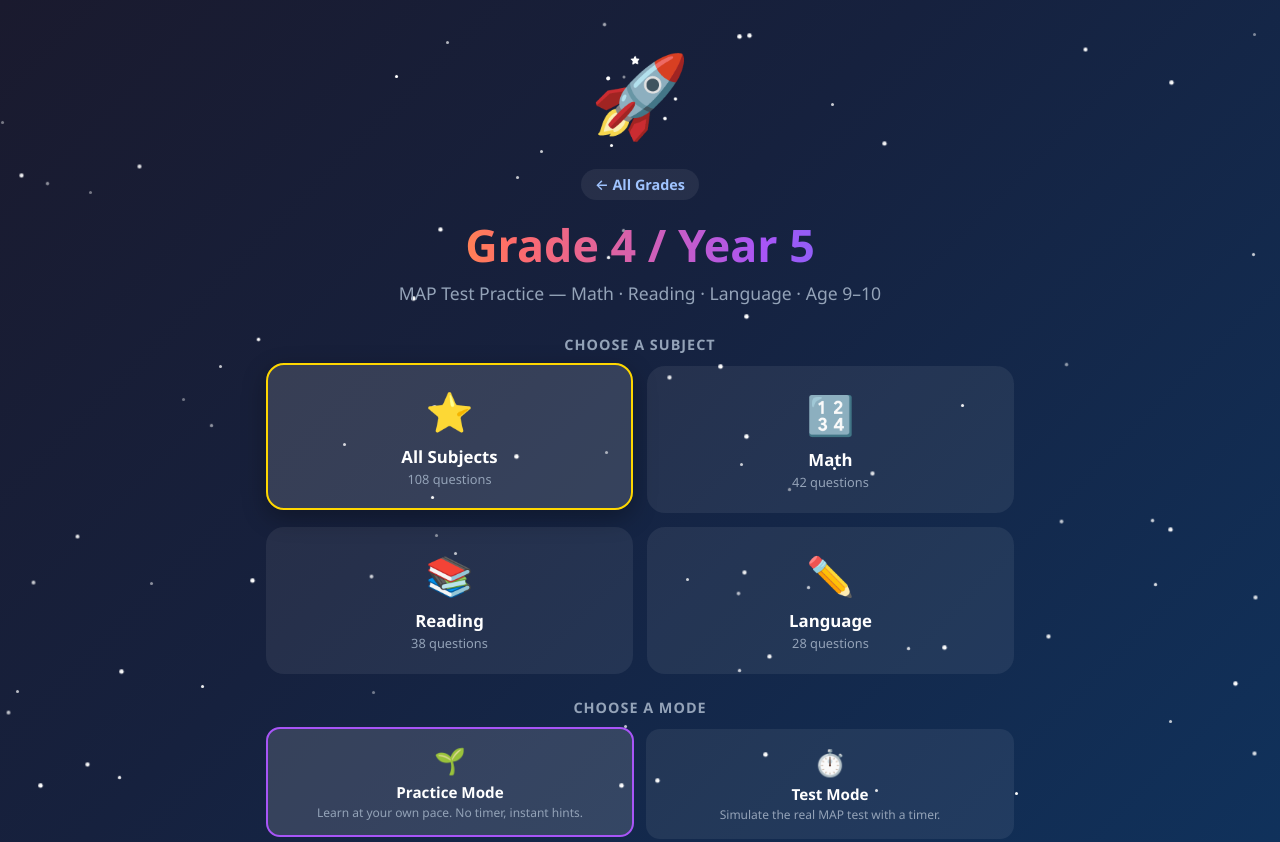
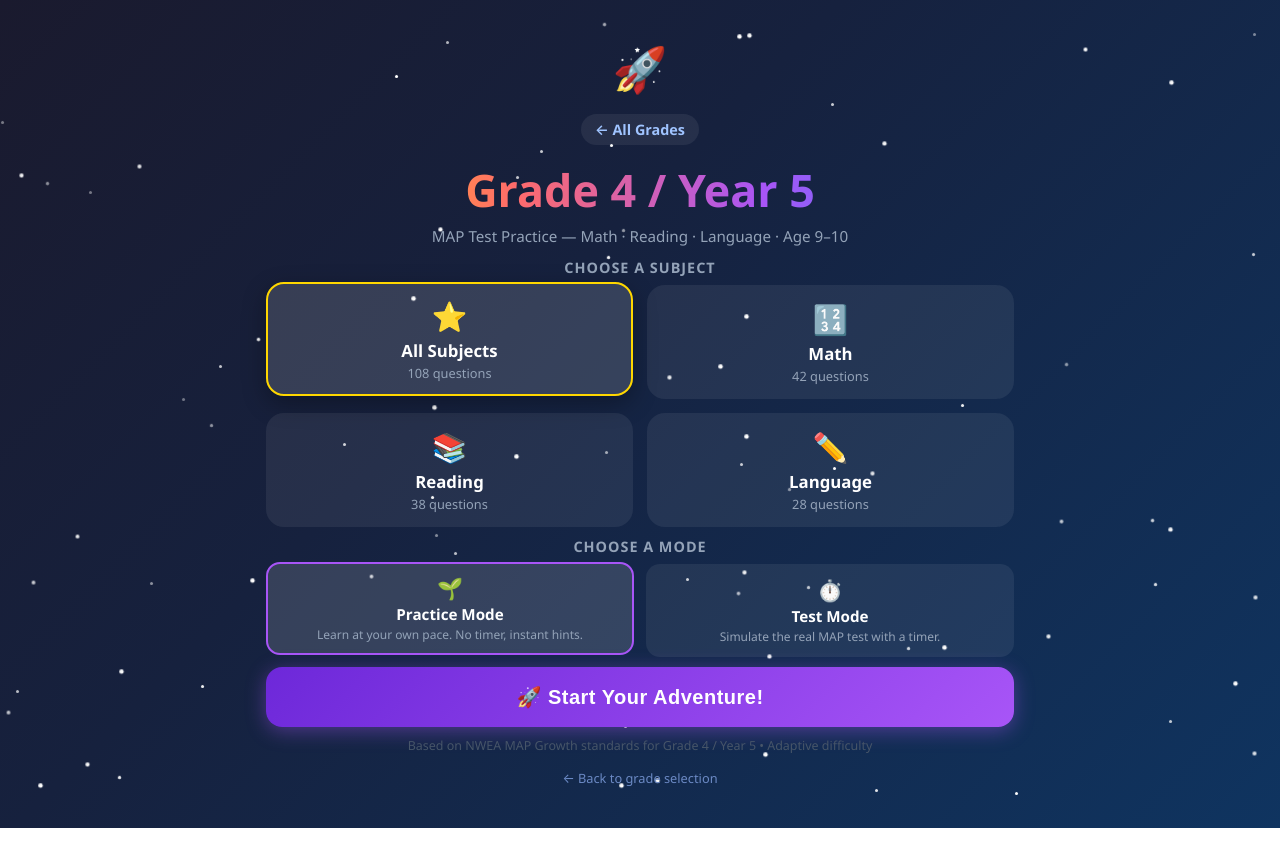
Before and after one commit to MrPawelCz/map-test, a plain HTML site: page grade4/index.html in a window 1280 px wide. Shown: the top 842 px of the page. Drawn offline with Linux system fonts and the light colour scheme.

Commit message:
fix: compact home screen layout — Start button now visible without scrolling

```diff
--- a/grade4/index.html
+++ b/grade4/index.html
@@ -40,7 +40,7 @@
 
     /* ===== HOME SCREEN ===== */
     #homeScreen { text-align: center; padding-top: 30px; }
-    .logo-mascot { font-size: 80px; animation: bounce 2s ease-in-out infinite; display: block; margin-bottom: 10px; }
+    .logo-mascot { font-size: 44px; animation: bounce 2s ease-in-out infinite; display: block; margin-bottom: 4px; }
     @keyframes bounce {
       0%, 100% { transform: translateY(0); }
       50% { transform: translateY(-12px); }
@@ -52,16 +52,16 @@
       -webkit-background-clip: text; -webkit-text-fill-color: transparent;
       margin-bottom: 6px;
     }
-    .app-subtitle { font-size: 1.1rem; color: #94a3b8; margin-bottom: 30px; }
+    .app-subtitle { font-size: 0.95rem; color: #94a3b8; margin-bottom: 12px; }
 
     .subject-grid {
       display: grid; grid-template-columns: repeat(2, 1fr); gap: 14px;
-      margin-bottom: 24px;
+      margin-bottom: 10px;
     }
     .subject-card {
       background: rgba(255,255,255,0.07);
       border: 2px solid transparent;
-      border-radius: 18px; padding: 20px 14px;
+      border-radius: 18px; padding: 12px 10px;
       cursor: pointer; transition: all 0.25s;
       text-align: center;
     }
@@ -71,7 +71,7 @@
       box-shadow: 0 8px 24px rgba(0,0,0,0.3);
     }
     .subject-card.selected { border-color: var(--color); }
-    .subject-card .icon { font-size: 2.4rem; display: block; margin-bottom: 8px; }
+    .subject-card .icon { font-size: 1.8rem; display: block; margin-bottom:  4px; }
     .subject-card .label { font-weight: 700; font-size: 1.05rem; }
     .subject-card .count { font-size: 0.8rem; color: #94a3b8; margin-top: 2px; }
     .subject-card[data-subject="all"]  { --color: #ffd700; }
@@ -80,18 +80,18 @@
     .subject-card[data-subject="language"] { --color: #f59e0b; }
 
     .mode-row {
-      display: grid; grid-template-columns: 1fr 1fr; gap: 12px; margin-bottom: 24px;
+      display: grid; grid-template-columns: 1fr 1fr; gap: 12px; margin-bottom: 10px;
     }
     .mode-btn {
       background: rgba(255,255,255,0.07);
-      border: 2px solid transparent; border-radius: 14px; padding: 14px 10px;
+      border: 2px solid transparent; border-radius: 14px; padding: 10px 8px;
       cursor: pointer; transition: all 0.2s; text-align: center;
     }
     .mode-btn:hover, .mode-btn.selected {
       background: rgba(255,255,255,0.14);
       border-color: #a855f7; transform: translateY(-2px);
     }
-    .mode-btn .icon { font-size: 1.6rem; display: block; margin-bottom: 4px; }
+    .mode-btn .icon { font-size: 1.3rem; display: block; margin-bottom:  2px; }
     .mode-btn .label { font-weight: 700; font-size: 0.95rem; }
     .mode-btn .desc { font-size: 0.75rem; color: #94a3b8; margin-top: 2px; }
 
@@ -373,7 +373,7 @@
     <h1 class="app-title">Grade 4 / Year 5</h1>
     <p class="app-subtitle">MAP Test Practice — Math · Reading · Language · Age 9–10</p>
 
-    <h2 style="font-size:0.9rem;color:#94a3b8;margin-bottom:12px;text-transform:uppercase;letter-spacing:1px;">Choose a Subject</h2>
+    <h2 style="font-size:0.9rem;color:#94a3b8;margin-bottom:8px;text-transform:uppercase;letter-spacing:1px;">Choose a Subject</h2>
     <div class="subject-grid">
       <div class="subject-card selected" data-subject="all" style="--color:#ffd700" onclick="selectSubject('all',this)">
         <span class="icon">⭐</span>
@@ -397,7 +397,7 @@
       </div>
     </div>
 
-    <h2 style="font-size:0.9rem;color:#94a3b8;margin-bottom:12px;text-transform:uppercase;letter-spacing:1px;">Choose a Mode</h2>
+    <h2 style="font-size:0.9rem;color:#94a3b8;margin-bottom:8px;text-transform:uppercase;letter-spacing:1px;">Choose a Mode</h2>
     <div class="mode-row">
       <div class="mode-btn selected" data-mode="practice" onclick="selectMode('practice',this)">
         <span class="icon">🌱</span>
@@ -413,7 +413,7 @@
 
     <button class="start-btn" onclick="startQuiz()">🚀 Start Your Adventure!</button>
 
-    <p style="font-size:0.78rem;color:#475569;margin-top:18px;">
+    <p style="font-size:0.78rem;color:#475569;margin-top:10px;">
       Based on NWEA MAP Growth standards for Grade 4 / Year 5 &bull; Adaptive difficulty
     </p>
     <p style="margin-top:12px"><a href="../index.html" style="color:#6b89c4;font-size:0.8rem;text-decoration:none;">← Back to grade selection</a></p>
```
Also changed, not shown: grade5/index.html (+10 -10 lines).
